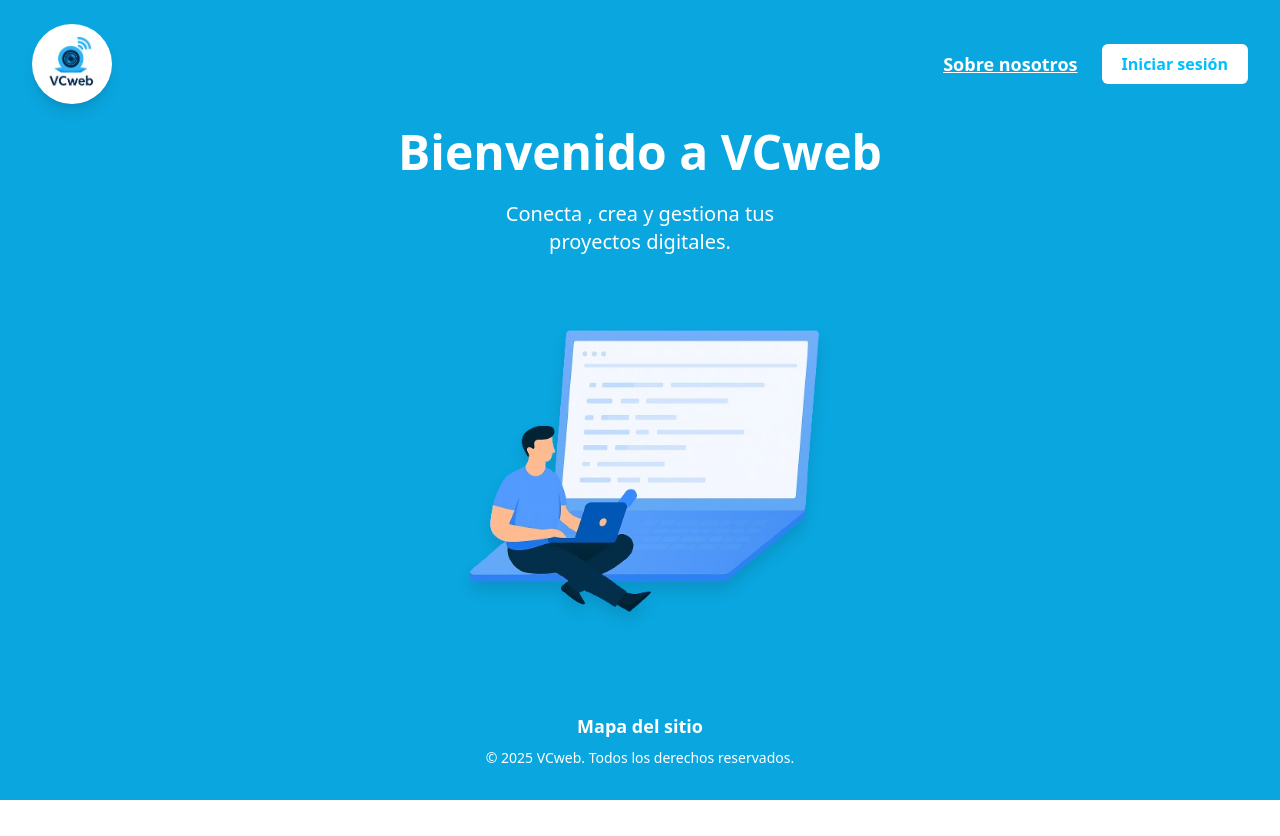
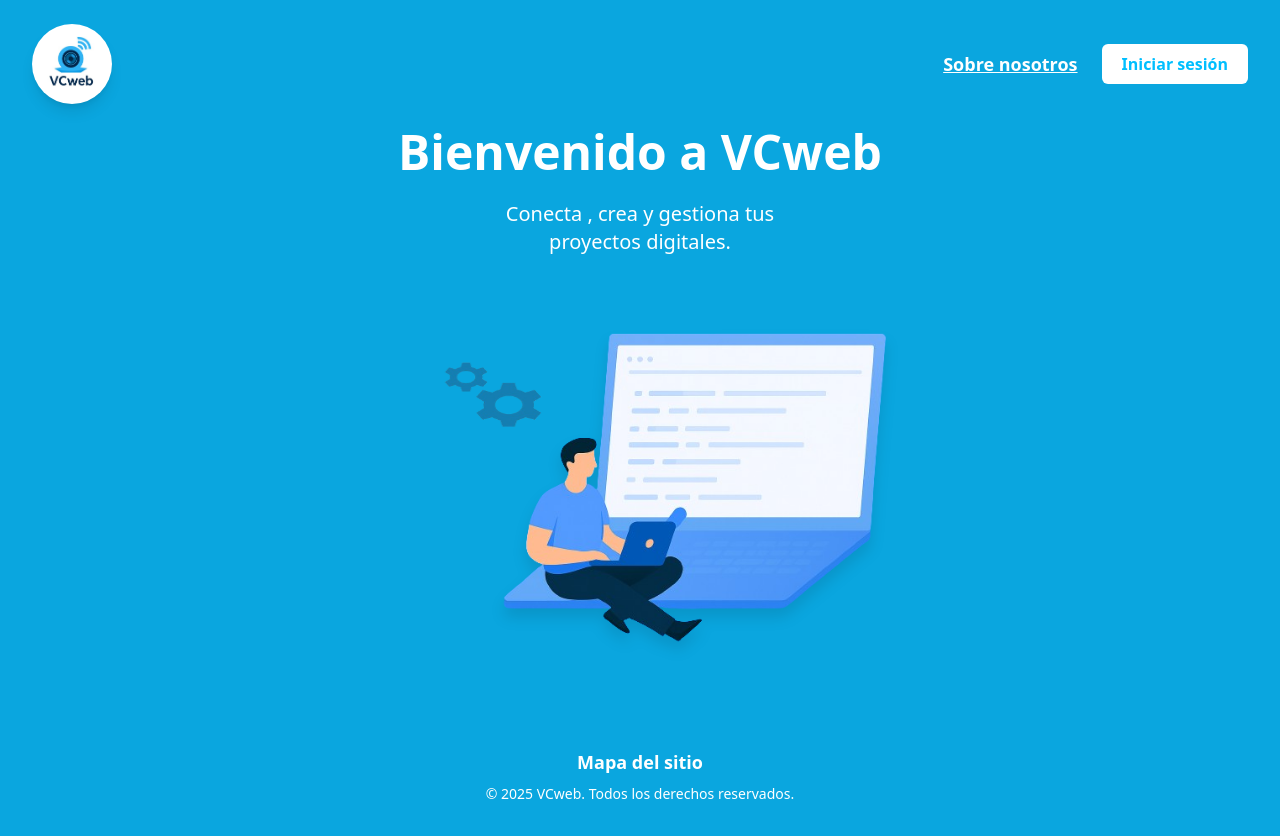
Before and after one commit to MarcoCastr0/VCweb-Front, a React (Vite) app: page / in a window 1280 px wide. Before the commit the page ends 800 px from the top, so only its background shows below. Built offline with nearby package versions, Linux system fonts and the light colour scheme.

Commit message:
ajuste imagen inicio

```diff
--- a/src/pages/Home.tsx
+++ b/src/pages/Home.tsx
@@ -10,7 +10,6 @@ const Home = () => {
           <div className="w-20 h-20 bg-white rounded-full flex items-center justify-center shadow-lg">
             <img src="/Logo.jpg" alt="VCweb Logo" className="w-14 h-14" />
           </div>
-
         </div>
 
         <nav className="flex items-center gap-6">
@@ -31,7 +30,7 @@ const Home = () => {
       </header>
 
       {/* Main Content */}
-      <main className="flex-1 flex flex-col items-center justify-center text-center px-8 space-y-6">
+      <main className="flex-1 flex flex-col items-center justify-center text-center px-8 space-y-6 relative">
 
         {/* Título */}
         <h1 className="text-white text-5xl font-bold">
@@ -43,12 +42,20 @@ const Home = () => {
           Conecta , crea y gestiona tus<br />proyectos digitales.
         </p>
 
-        {/* Imagen centrada debajo */}
+        {/* Ruedas flotando arriba */}
+        <img
+          src="/rueda.png"
+          alt="Rueda pequeña"
+          className="w-50 h-50 opacity-90 absolute left-[30%] top-[28%]"
+        />
+
+        {/* Imagen principal más centrada */}
         <img
           src="/login.png"
           alt="Imagen Home"
-          className="w-96 h-auto mt-4 drop-shadow-xl"
+          className="w-[420px] h-auto drop-shadow-xl mt-4 relative left-[50px]"
         />
+
       </main>
 
       {/* Footer */}
```
Also changed, not shown: public/rueda.png (added).
